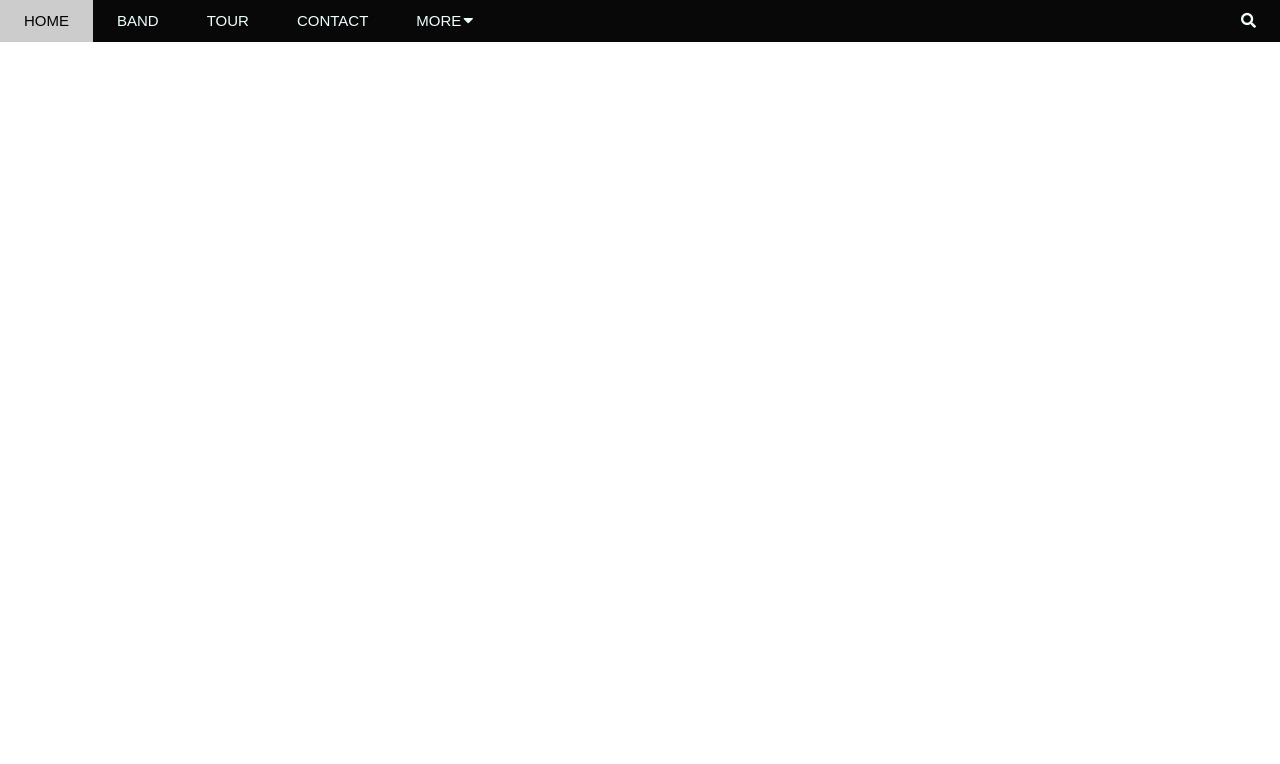
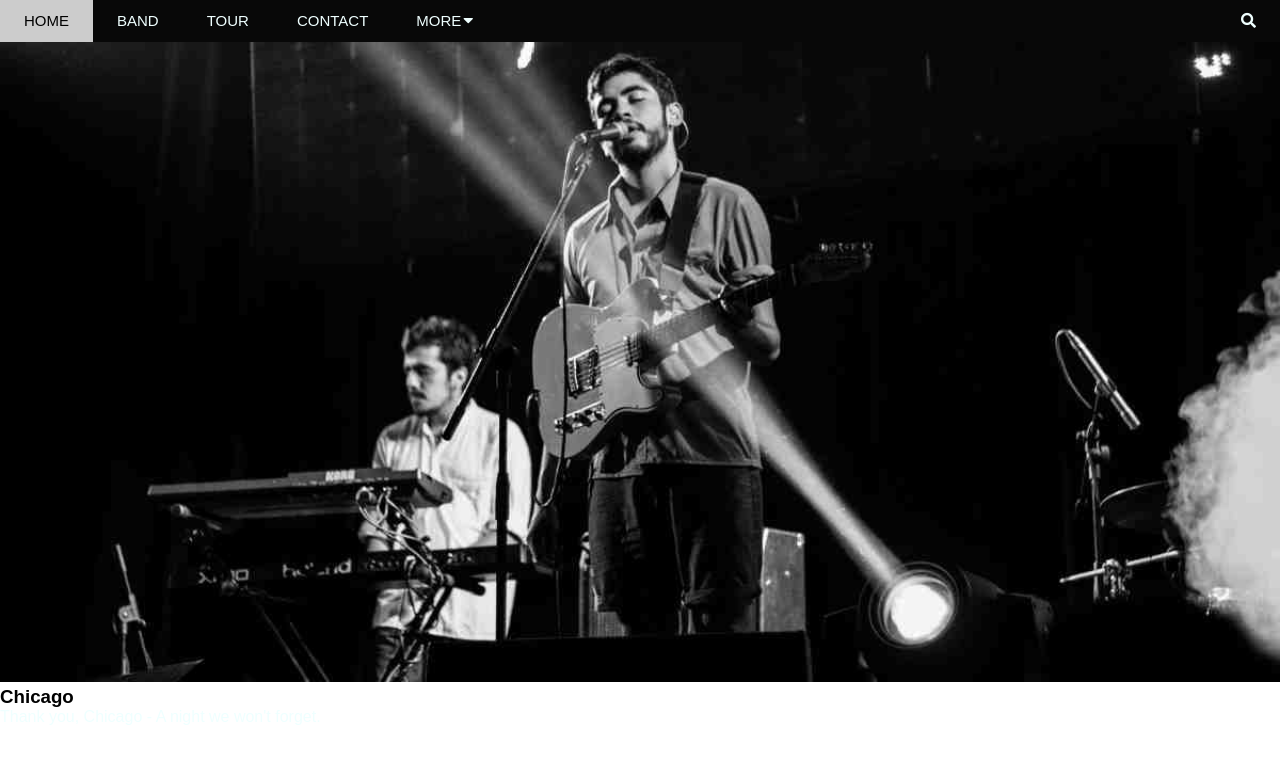
Before and after one commit to DaveInc01/w3template, a plain HTML site: page index.html in a window 1280 px wide. Drawn offline with Linux system fonts and the light colour scheme.

Commit message:
slider0.1

```diff
--- a/css/style.css
+++ b/css/style.css
@@ -72,3 +72,16 @@ li{
 .light-text {
 	color: #EFFFFF;
 }
+
+.carousel{
+	position: relative;
+}
+
+.carousel-text{
+	position: absolute;
+	margin: auto;
+}
+
+.carousel img{
+	width: 100%;
+}
--- a/index.html
+++ b/index.html
@@ -27,6 +27,13 @@
             <li class="search-button"><a href="" class="light-text"><i class="fas fa-search"></i></a></li>
         </ul>
     </div>
+    <div class="carousel">
+        <img src="img/slider-1.jpg" alt="">
+        <div class="carousel-text">
+            <h3 class="flight-text">Chicago</h3>
+            <p class="light-text">Thank you, Chicago - A night we won't forget.</p>
+        </div>
+    </div>
     <script src="js/script.js"></script>
 </body>
 </html>
```
Also changed, not shown: img/slider-1.jpg (added), img/slider-2.jpg (added), img/slider-3.jpg (added).
